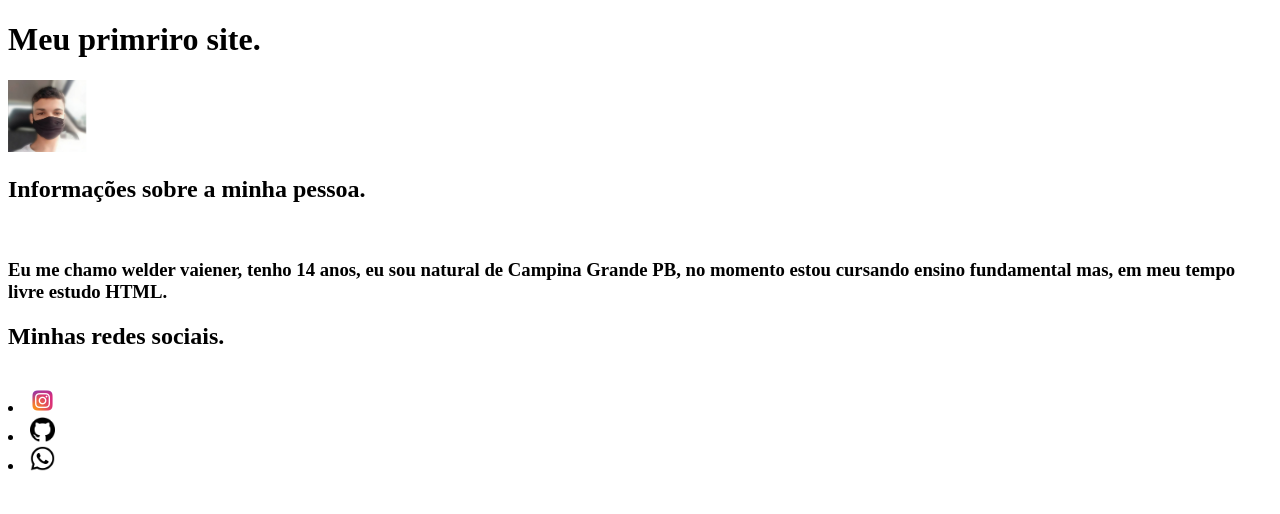
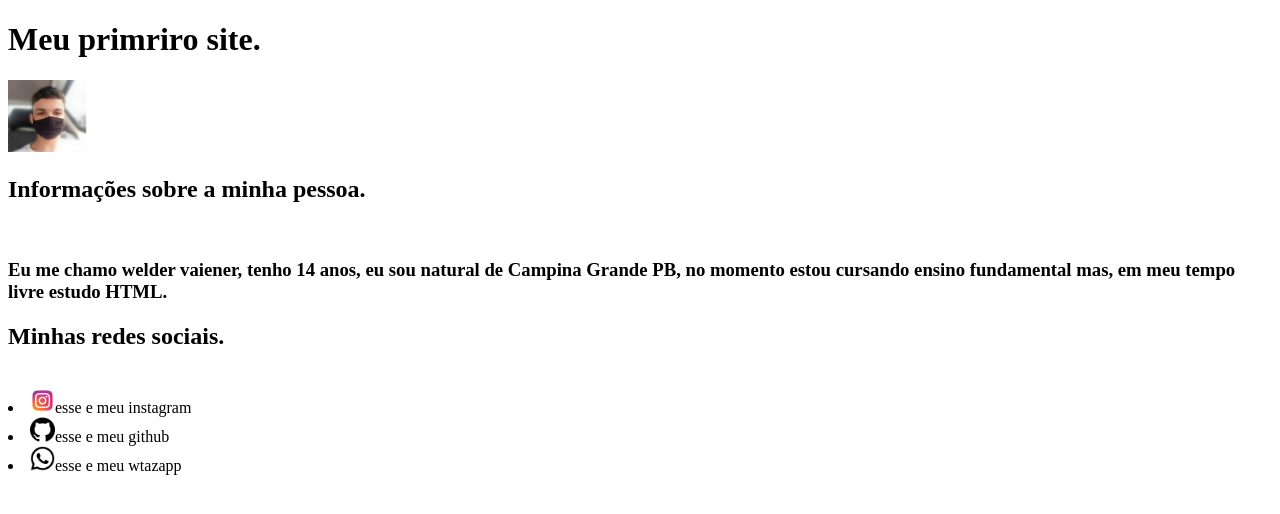
Before and after one commit to welderVein/html, a plain HTML site: page ex01/index.html in a window 1280 px wide. Drawn offline with Linux system fonts and the light colour scheme; files whose address does not match are found by name.

Commit message:
Add files via upload

```diff
--- a/ex01/index.html
+++ b/ex01/index.html
@@ -7,7 +7,7 @@
     <meta name="viewport" content="width=device-width, initial-scale=1.0">
     <meta name="theme-color" content="#ffffff">
     <link rel="icon" type="image\png" sizes="32x32" href="D:\VS\HTMLATIVIDADES\ex01\favicon-32x32.png">
-    <title>Document</title>
+    <title>meu primriro</title>
 </head>
 
 <body>
@@ -23,9 +23,10 @@
     <h2>Minhas redes sociais.</h2>
 
     <br>
-    <li><img src="D:\VS\HTMLATIVIDADES\ex01\Insta.png" alt="some text" width=25 height=25> </li>
-    <li><img src="D:\VS\HTMLATIVIDADES\ex01\github.png" alt="some text" width=25 height=25> </li>
-    <li><img src="D:\VS\HTMLATIVIDADES\ex01\whatsapp.png" alt="some text" width=25 height=25> </li>
+    <li><a href="https://www.instagram.com/_welder.244/" target="_blank"><img src="D:\VS\HTMLATIVIDADES\ex01\Insta.png" alt="some text" width=25 height=25></a>esse e meu instagram </li>
+    <li><a href="https://github.com" target="_blank"> <img src="D:\VS\HTMLATIVIDADES\ex01\github.png" alt="some text" width=25 height=25></a>esse e meu github</li>
+    <li><a href="https://web.whatsapp.com" target="_blank"><img src="D:\VS\HTMLATIVIDADES\ex01\whatsapp.png" alt="some text" width=25 height=25></a>esse e meu wtazapp</li>
+
 </body>
 
 </html>
```
